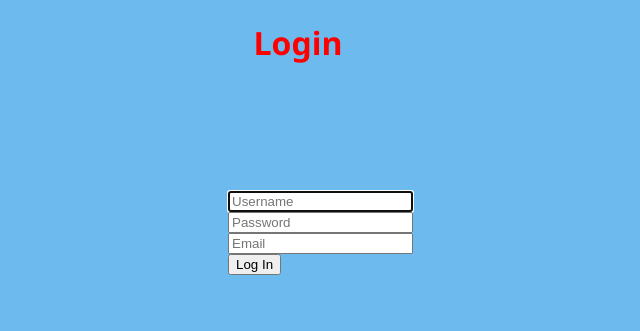
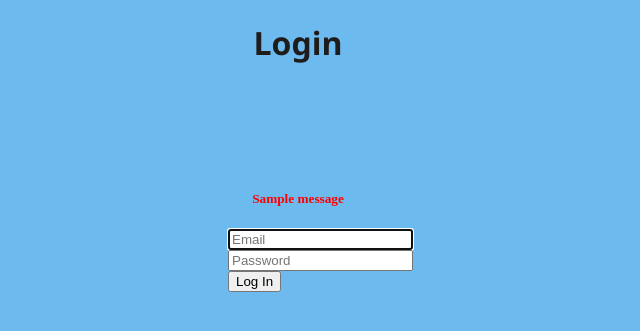
Before and after one commit to luza78/cs50x_project_2023, a Flask app: page /login in a window 1280 px wide. Shown: the top 331 px of the page, without its empty margins (342-982 px from the left). Run offline with Flask 3, Linux system fonts and the light colour scheme; tables that the repository leaves empty hold one stand-in row (values such as "Sample post"); one stand-in notice (Sample message) is shown.

Commit message:
added error messages and some css

```diff
--- a/app.py
+++ b/app.py
@@ -12,11 +12,44 @@ app.config["SESSION_PERMANENT"] = False
 app.config["SESSION_TYPE"] = "filesystem"
 Session(app)
 
+# Connect Database
+conn = sqlite3.connect("/Users/starkindustries/Desktop/project/webapp/intranet.db")
 
-@app.route("/login")
+# Create cursor
+cur = conn.cursor()
+
+@app.route("/login", methods=["GET", "POST"])
 def login():
     if request.method == "POST":
-        return None
+
+        # Gets user input from form
+        email = request.form.get("email")
+        password = request.form.get("password")
+
+        # Checks for input
+        if not email:
+            flash("Enter an email address")
+            return render_template("login.html")
+
+        if not password:
+            flash("Enter your password")
+            return render_template("login.html")
+
+        # Lookup in db
+        db_lookup = cur.execute("SELECT email, hash FROM users WHERE email = ?;", email)
+
+        # Looks to see if they match a user
+        if not db_lookup["email"]:
+            flash("Email is not recognized")
+            return render_template("login.html")
+
+        if not db_lookup["hash"]:
+            flash("Incorrect password")
+            return render_template("login.html")
+
+
+
+        return redirect("/")
     return render_template("login.html")
 
 @app.route("/register")
--- a/static/styles.css
+++ b/static/styles.css
@@ -1,8 +1,14 @@
 .title {
     text-align: center;
     font-family:'Segoe UI', Tahoma, Geneva, Verdana, sans-serif;
+    color: rgb(31, 28, 28);
+    outline-color: rgb(255, 255, 255);
+}
+
+.error {
+    position: relative;
+    text-align: center;
     color: red;
-    outline-color: rgb(99, 99, 238);
 
 }
 
@@ -10,7 +16,7 @@ body {
     background-color: rgb(109, 186, 238);
 }
 
-form {
+.form {
     margin-left: auto;
     margin-right: auto;
     margin-top: 10%;
--- a/templates/login.html
+++ b/templates/login.html
@@ -7,16 +7,17 @@ Project Login
 {% block body %}
     <h1 class="title">Login</h1>
 
-    <form action="/login" method="post">
-        <div>
-            <input autocomplete="off" autofocus class="form-control mx-auto w-auto" name="username" placeholder="Username" type="text">
-        </div>
-        <div>
-            <input class="form-control mx-auto w-auto" name="password" placeholder="Password" type="password">
-        </div>
-        <div>
-            <input name="email" placeholder="Email" type="text">
-        </div>
-        <button class="btn btn-primary" type="submit">Log In</button>
+    <div class="form">
+    {% for message in get_flashed_messages() %}
+      <h5 class="error">{{ message }}</h5>
+      {% endfor %}
+
+      <form action="/login" method="post">
+
+        <input autocomplete="off" autofocus name="email" placeholder="Email" type="text">
+        <input name="password" placeholder="Password" type="password">
+
+        <button type="submit">Log In</button>
     </form>
+    </div>
 {% endblock %}
```
